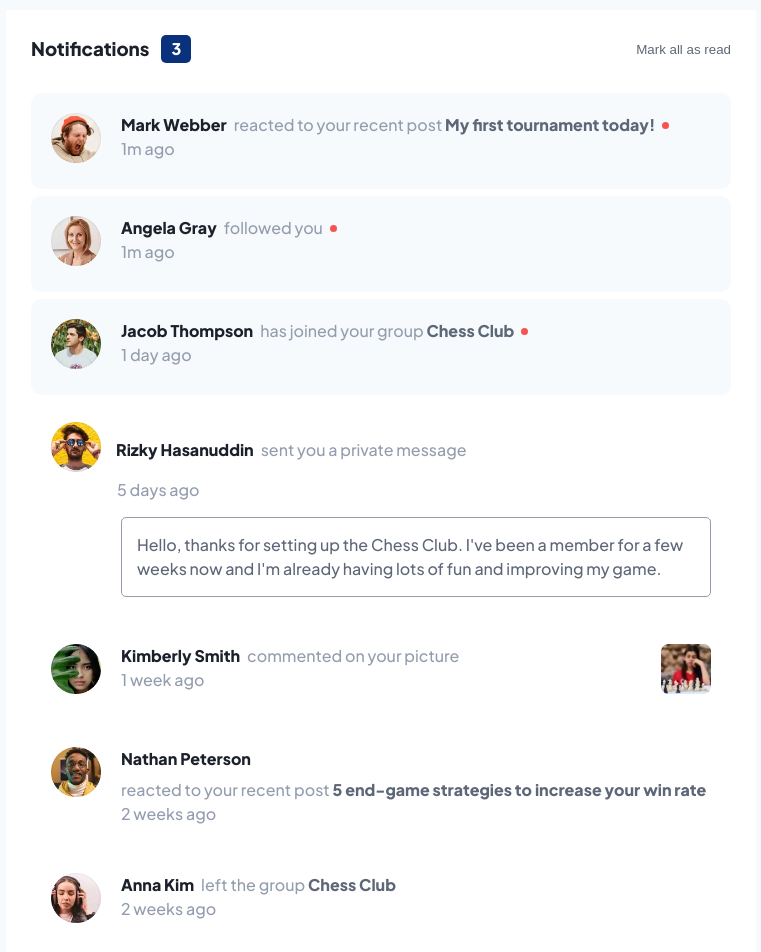
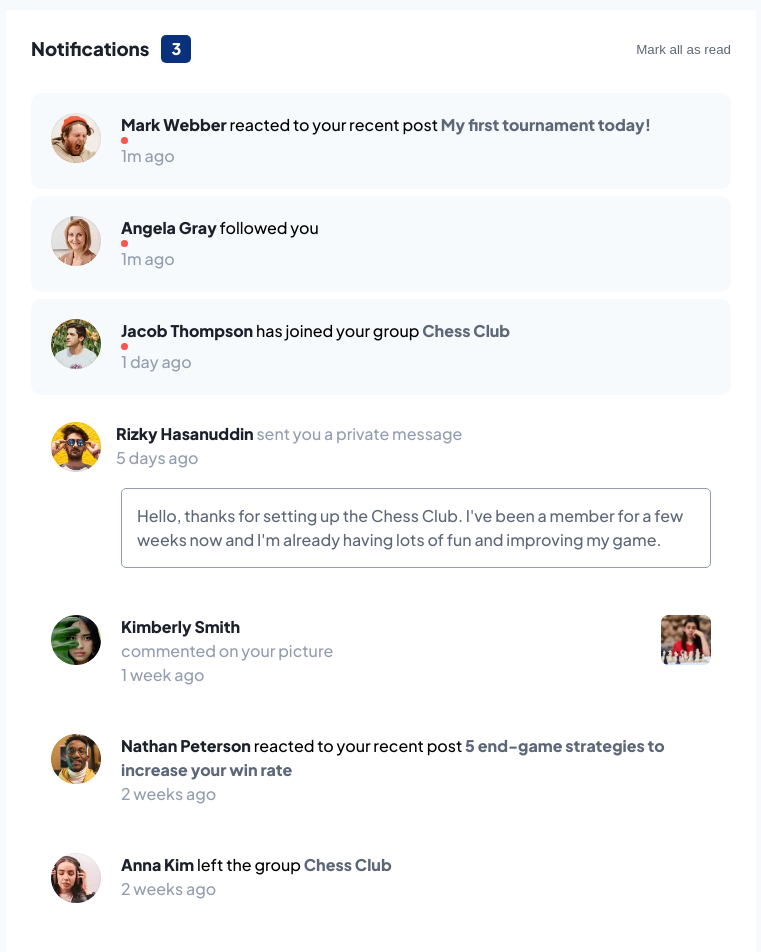
Before and after one commit to TryCatchB/Notifications-page, a plain HTML site: page index.html in a window 1280 px wide. Shown: the whole page, without its empty margins (259-1020 px from the left). Drawn offline with Linux system fonts and the light colour scheme.

Commit message:
Notifications-page

```diff
--- a/JS/classes.js
+++ b/JS/classes.js
@@ -15,16 +15,20 @@ export class Notification {
                 <div class="post__info-items ${
                   this.positionItem < 3 ? "circle_red" : ""
                 }">
-                  <a href="#" class="post__user-name">${this.notif.userName}</a>
-                  <p class="post__action">
-                    ${this.notif.action.type}
 
+                  <span href="#" class="post__user-name">${
+                    this.notif.userName
+                  }</span>
+
+                  ${this.notif.action.type}
+
+                  <span class="post__action">
                     ${
                       this.notif.action.item
                         ? `<a href="#">${this.notif.action.item}</a>`
                         : ""
                     }
-                  </p>
+                  </span>
                 </div>
               <p class="post__time">${this.notif.time}</p>
             </div>
@@ -47,11 +51,16 @@ export class NotificationWithMessage extends Notification {
                 <div class="post__info-items ${
                   this.positionItem < 3 ? "circle_red" : ""
                 }">
-                  <a href="#" class="post__user-name">${this.notif.userName}</a>
-                  <p class="post__action">${this.notif.action.type}</p>
+
+                  <span href="#" class="post__user-name">${
+                    this.notif.userName
+                  }</span>
+
+                  <span class="post__action">${this.notif.action.type}</span>
+
+                   <p class="post__time">${this.notif.time}</p>
                 </div>
               </div>
-              <p class="post__time post__time_margin">${this.notif.time}</p>
               <p class="post__message">
                 ${this.notif.action.item}
               </p>
--- a/styles.css
+++ b/styles.css
@@ -100,6 +100,10 @@ body {
   .post__info_flex {
     display: flex;
     gap: 0.9375rem;
+
+    &:not(:last-child) {
+      margin-bottom: 0.625rem;
+    }
   }
 
   .post__image {
@@ -110,10 +114,7 @@ body {
   }
 
   .post__info-items {
-    display: flex;
-    flex-wrap: wrap;
-    align-items: center;
-    gap: 0.4375rem;
+    display: inline-block;
   }
 
   .post__user-name {
@@ -132,14 +133,6 @@ body {
 
   .post__time {
     color: var(--grayish-blue);
-  }
-
-  .post__time_margin {
-    margin-left: 4.125rem;
-
-    &:not(:last-child) {
-      margin-bottom: 0.9375rem;
-    }
   }
 
   .post__message {
@@ -170,6 +163,7 @@ body {
 
 .circle_red {
   &::after {
+    display: block;
     content: "";
     font-weight: 800;
     width: 0.4375rem;
```
